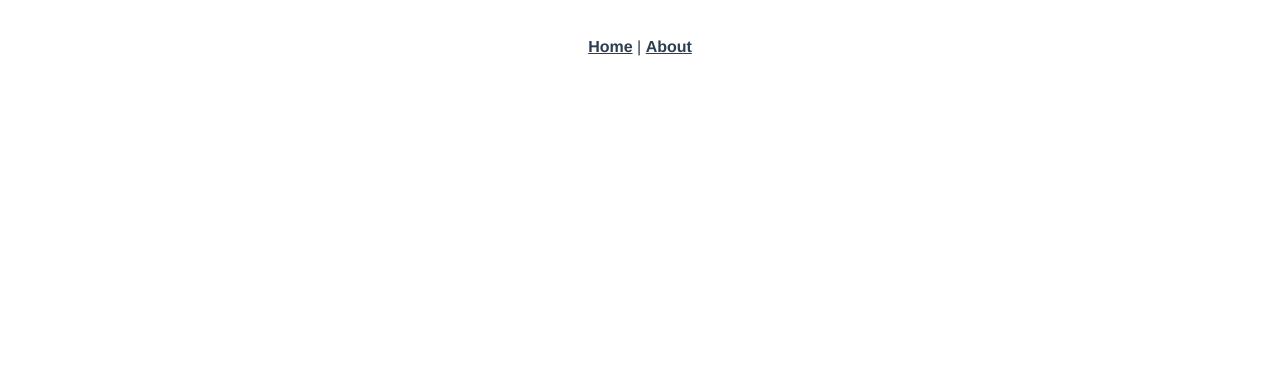
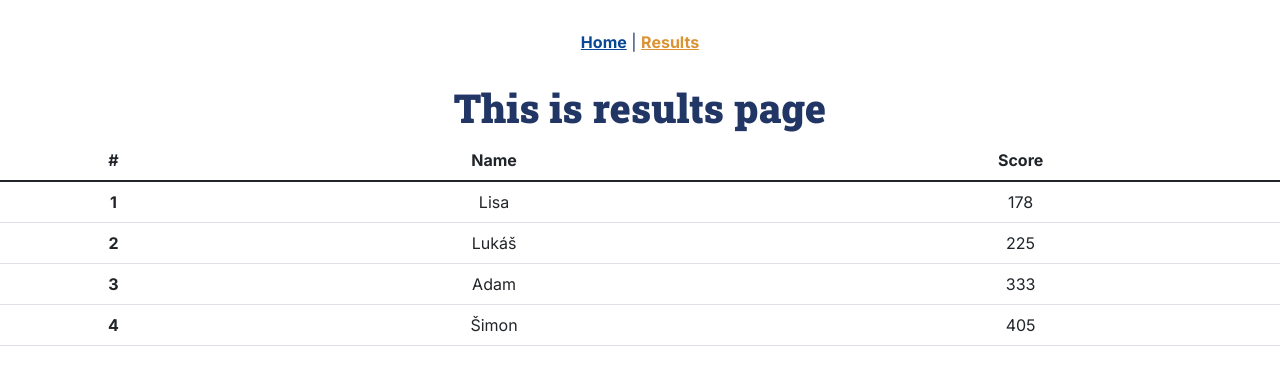
Before and after one commit to cypriluc/simple-score-recorder, a Vue app: page /results in a window 1280 px wide. Before the commit this address had no page. Shown: the top 370 px of the page. Built offline with nearby package versions, Linux system fonts and the light colour scheme.

Commit message:
basic structure

```diff
--- a/package.json
+++ b/package.json
@@ -8,6 +8,8 @@
     "lint": "vue-cli-service lint"
   },
   "dependencies": {
+    "@popperjs/core": "^2.10.1",
+    "bootstrap": "^5.1.1",
     "core-js": "^3.6.5",
     "vue": "^3.0.0",
     "vue-router": "^4.0.0-0",
--- a/src/App.vue
+++ b/src/App.vue
@@ -1,18 +1,20 @@
 <template>
   <div id="nav">
     <router-link to="/">Home</router-link> |
-    <router-link to="/about">About</router-link>
+    <router-link to="/results">Results</router-link>
   </div>
   <router-view />
 </template>
 
 <style lang="scss">
+@import url("https://fonts.googleapis.com/css2?family=Inter:wght@200;300;400;700;900&family=Roboto+Slab:wght@400;700;900&display=swap");
+
 #app {
-  font-family: Avenir, Helvetica, Arial, sans-serif;
+  font-family: Inter, Arial, sans-serif;
   -webkit-font-smoothing: antialiased;
   -moz-osx-font-smoothing: grayscale;
   text-align: center;
-  color: #2c3e50;
+  color: $color-primary-dark;
 }
 
 #nav {
@@ -20,11 +22,22 @@
 
   a {
     font-weight: bold;
-    color: #2c3e50;
+    color: $color-primary;
 
     &.router-link-exact-active {
-      color: #42b983;
+      color: $color-secondary;
     }
   }
 }
+
+h1,
+h2,
+h3,
+h4 {
+  font-family: "Roboto Slab", Arial, sans-serif;
+}
+
+h1 {
+  font-weight: 900 !important;
+}
 </style>
--- a/src/components/HelloWorld.vue
+++ /dev/null
@@ -1,130 +0,0 @@
-<template>
-  <div class="hello">
-    <h1>{{ msg }}</h1>
-    <p>
-      For a guide and recipes on how to configure / customize this project,<br />
-      check out the
-      <a href="https://cli.vuejs.org" target="_blank" rel="noopener"
-        >vue-cli documentation</a
-      >.
-    </p>
-    <h3>Installed CLI Plugins</h3>
-    <ul>
-      <li>
-        <a
-          href="https://github.com/vuejs/vue-cli/tree/dev/packages/%40vue/cli-plugin-babel"
-          target="_blank"
-          rel="noopener"
-          >babel</a
-        >
-      </li>
-      <li>
-        <a
-          href="https://github.com/vuejs/vue-cli/tree/dev/packages/%40vue/cli-plugin-router"
-          target="_blank"
-          rel="noopener"
-          >router</a
-        >
-      </li>
-      <li>
-        <a
-          href="https://github.com/vuejs/vue-cli/tree/dev/packages/%40vue/cli-plugin-vuex"
-          target="_blank"
-          rel="noopener"
-          >vuex</a
-        >
-      </li>
-      <li>
-        <a
-          href="https://github.com/vuejs/vue-cli/tree/dev/packages/%40vue/cli-plugin-eslint"
-          target="_blank"
-          rel="noopener"
-          >eslint</a
-        >
-      </li>
-    </ul>
-    <h3>Essential Links</h3>
-    <ul>
-      <li>
-        <a href="https://vuejs.org" target="_blank" rel="noopener">Core Docs</a>
-      </li>
-      <li>
-        <a href="https://forum.vuejs.org" target="_blank" rel="noopener"
-          >Forum</a
-        >
-      </li>
-      <li>
-        <a href="https://chat.vuejs.org" target="_blank" rel="noopener"
-          >Community Chat</a
-        >
-      </li>
-      <li>
-        <a href="https://twitter.com/vuejs" target="_blank" rel="noopener"
-          >Twitter</a
-        >
-      </li>
-      <li>
-        <a href="https://news.vuejs.org" target="_blank" rel="noopener">News</a>
-      </li>
-    </ul>
-    <h3>Ecosystem</h3>
-    <ul>
-      <li>
-        <a href="https://router.vuejs.org" target="_blank" rel="noopener"
-          >vue-router</a
-        >
-      </li>
-      <li>
-        <a href="https://vuex.vuejs.org" target="_blank" rel="noopener">vuex</a>
-      </li>
-      <li>
-        <a
-          href="https://github.com/vuejs/vue-devtools#vue-devtools"
-          target="_blank"
-          rel="noopener"
-          >vue-devtools</a
-        >
-      </li>
-      <li>
-        <a href="https://vue-loader.vuejs.org" target="_blank" rel="noopener"
-          >vue-loader</a
-        >
-      </li>
-      <li>
-        <a
-          href="https://github.com/vuejs/awesome-vue"
-          target="_blank"
-          rel="noopener"
-          >awesome-vue</a
-        >
-      </li>
-    </ul>
-  </div>
-</template>
-
-<script>
-export default {
-  name: "HelloWorld",
-  props: {
-    msg: String,
-  },
-};
-</script>
-
-<!-- Add "scoped" attribute to limit CSS to this component only -->
-<style scoped lang="scss">
-h3 {
-  margin: 40px 0 0;
-}
-ul {
-  list-style-type: none;
-  padding: 0;
-}
-li {
-  display: inline-block;
-  margin: 0 10px;
-}
-a {
-  color: #42b983;
-}
-</style>
--- /dev/null
+++ b/src/components/InputForm.vue
@@ -0,0 +1,57 @@
+<template>
+  <div class="hello">
+    <h1>{{ msg }}</h1>
+  </div>
+
+  <form action="#" method="post">
+    <div class="input-group">
+      <label for="participantName" class="form-label m-2">Name</label>
+      <input
+        id="participantName"
+        type="text"
+        class="form-control"
+        placeholder="Name"
+        aria-label="Name"
+      />
+    </div>
+
+    <div class="input-group">
+      <label for="totalScore" class="form-label m-2">Score</label>
+      <input
+        id="totalScore"
+        type="text"
+        class="form-control"
+        placeholder="Score"
+        aria-label="Score"
+      />
+    </div>
+
+    <button type="button" class="btn btn-success m-2">Send result</button>
+  </form>
+</template>
+
+<script>
+export default {
+  name: "InputForm",
+  props: {
+    msg: String,
+  },
+};
+</script>
+
+<style scoped lang="scss">
+h3 {
+  margin: 40px 0 0;
+}
+ul {
+  list-style-type: none;
+  padding: 0;
+}
+li {
+  display: inline-block;
+  margin: 0 10px;
+}
+a {
+  color: #42b983;
+}
+</style>
--- /dev/null
+++ b/src/components/ScoreTable.vue
@@ -0,0 +1,52 @@
+<template>
+  <table class="table">
+    <thead>
+      <tr>
+        <th scope="col">#</th>
+        <th scope="col">Name</th>
+        <th scope="col">Score</th>
+      </tr>
+    </thead>
+    <tbody>
+      <tr v-for="(result, index) in sortedResults" :key="result.id">
+        <th scope="row">{{ index + 1 }}</th>
+        <td>{{ result.name }}</td>
+        <td>{{ result.score }}</td>
+      </tr>
+    </tbody>
+  </table>
+</template>
+
+<script>
+export default {
+  name: "ScoreTable",
+
+  props: [],
+
+  data() {
+    return {
+      results: [
+        { id: "00", name: "Lukáš", score: 225 },
+        { id: "01", name: "Lisa", score: 178 },
+        { id: "02", name: "Šimon", score: 405 },
+        { id: "03", name: "Adam", score: 333 },
+      ],
+    };
+  },
+
+  computed: {
+    sortedResults() {
+      const sorted = [...this.results];
+      return sorted.sort(function (a, b) {
+        return a.score - b.score;
+      });
+    },
+  },
+
+  mounted() {},
+
+  methods: {},
+};
+</script>
+
+<style lang="scss" scoped></style>
--- a/src/main.js
+++ b/src/main.js
@@ -3,4 +3,7 @@ import App from "./App.vue";
 import router from "./router";
 import store from "./store";
 
+import "bootstrap/dist/css/bootstrap.min.css";
+import "bootstrap";
+
 createApp(App).use(store).use(router).mount("#app");
--- a/src/router/index.js
+++ b/src/router/index.js
@@ -8,13 +8,13 @@ const routes = [
     component: Home,
   },
   {
-    path: "/about",
-    name: "About",
+    path: "/results",
+    name: "Results",
     // route level code-splitting
     // this generates a separate chunk (about.[hash].js) for this route
     // which is lazy-loaded when the route is visited.
     component: () =>
-      import(/* webpackChunkName: "about" */ "../views/About.vue"),
+      import(/* webpackChunkName: "results" */ "../views/Results.vue"),
   },
 ];
 
--- /dev/null
+++ b/src/scss/_variables.scss
@@ -0,0 +1,9 @@
+$color-primary: #074794;
+$color-primary-dark: #213665;
+$color-primary-light: #6aade4;
+$color-secondary: #db9233;
+$color-secondary-light: #f9b413;
+$color-light: #ede7ea;
+$color-tertiary: #8dad00;
+$color-black: #000;
+$color-white: #fff;
--- a/src/views/About.vue
+++ /dev/null
@@ -1,5 +0,0 @@
-<template>
-  <div class="about">
-    <h1>This is an about page</h1>
-  </div>
-</template>
--- a/src/views/Home.vue
+++ b/src/views/Home.vue
@@ -1,18 +1,30 @@
 <template>
-  <div class="home">
-    <img alt="Vue logo" src="../assets/logo.png" />
-    <HelloWorld msg="Welcome to Your Vue.js App" />
+  <div class="home container mt-5">
+    <InputForm msg="Enter a participant" />
   </div>
 </template>
 
 <script>
 // @ is an alias to /src
-import HelloWorld from "@/components/HelloWorld.vue";
+import InputForm from "@/components/InputForm.vue";
 
 export default {
   name: "Home",
+
+  props: [],
+
+  data() {
+    return {};
+  },
+
   components: {
-    HelloWorld,
+    InputForm,
   },
+
+  computed: {},
+
+  mounted() {},
+
+  methods: {},
 };
 </script>
--- /dev/null
+++ b/src/views/Results.vue
@@ -0,0 +1,25 @@
+<template>
+  <div class="about">
+    <h1>This is results page</h1>
+    <ScoreTable />
+  </div>
+</template>
+
+<script>
+import ScoreTable from "@/components/ScoreTable.vue";
+
+export default {
+  components: {
+    ScoreTable,
+  },
+};
+</script>
+
+<style lang="scss" scoped>
+@import "../scss/_variables.scss";
+
+h1 {
+  font-family: "Roboto slab", sans-serif;
+  color: $color-primary-dark;
+}
+</style>
--- /dev/null
+++ b/vue.config.js
@@ -0,0 +1,11 @@
+module.exports = {
+  css: {
+    loaderOptions: {
+      sass: {
+        prependData: `
+          @import "@/scss/_variables.scss";
+        `,
+      },
+    },
+  },
+};
```
Also changed, not shown: src/assets/logo.png (deleted), 1 other file (tests, documents, lock files or other folders).
